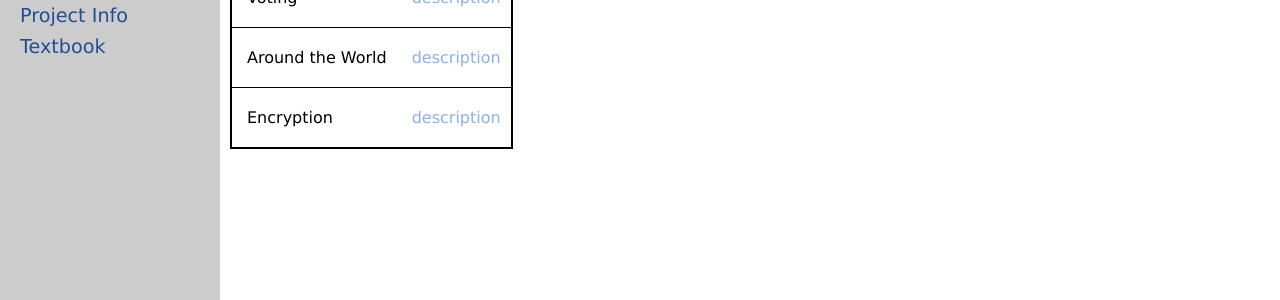
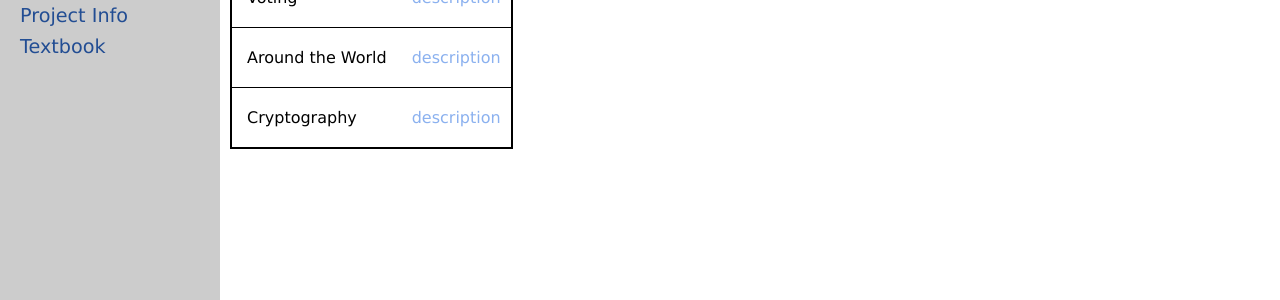
Before and after one commit to uaf-math/math113, a Jekyll site: the page built from project.md, in a window 1280 px wide. Shown: the part 303-603 px from the top of the page. Built offline with Jekyll 4.4.1, drawn with Linux system fonts in a browser that asks for light colours.

Commit message:
Update projectS26.yml

```diff
--- a/_data/projectS26.yml
+++ b/_data/projectS26.yml
@@ -5,5 +5,5 @@ projects:
   pdf: voting_project_v3.pdf
 - topic: Around the World
   pdf: Ham_Cycle_project_v1.pdf
-- topic: Encryption
+- topic: Cryptography
   pdf: encryption_project.pdf
```
